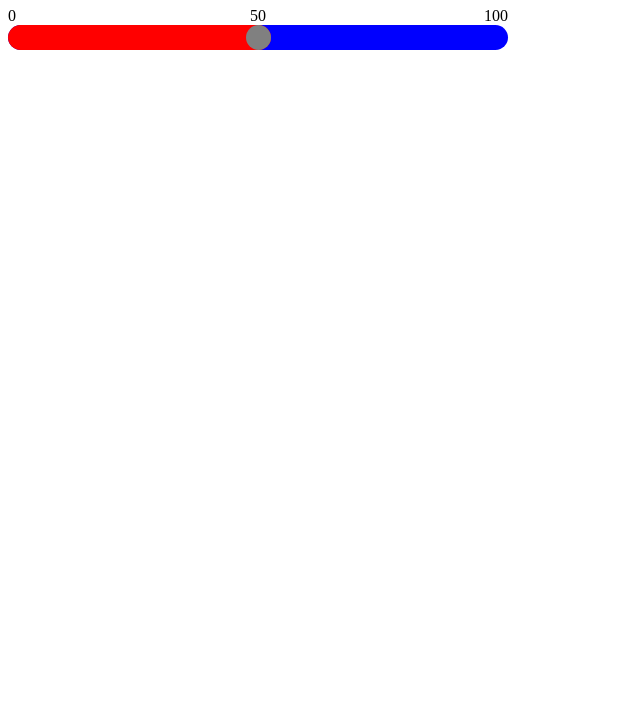
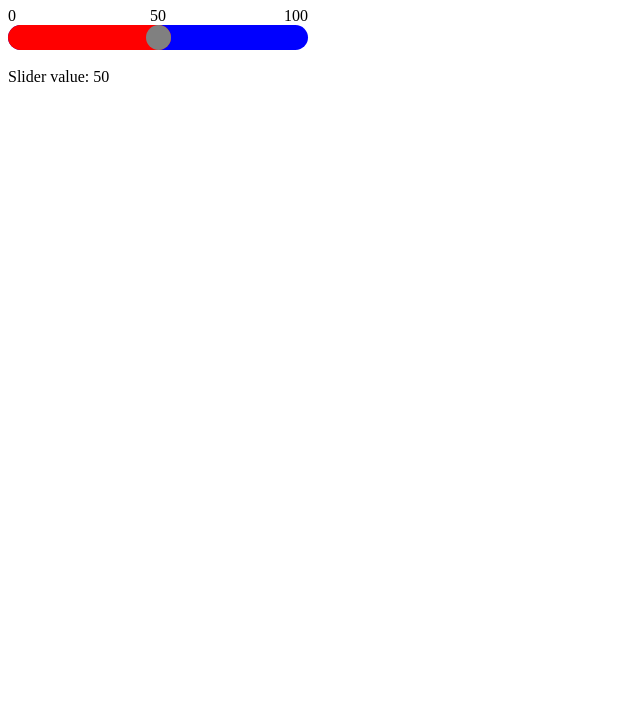
Before and after one commit to wesleysmith1/gsap-slider, a plain HTML site: page index.html in a window 1280 px wide. Shown: the part 73-800 px from the top of the page, without its empty margins (0-640 px from the left). Drawn offline with nearby package versions, Linux system fonts and the light colour scheme.

Commit message:
reworked code into class and added output

```diff
--- a/index.html
+++ b/index.html
@@ -7,13 +7,13 @@
 <meta name="description" content="Our first page">
 <meta name="keywords" content="html tutorial template">
 <style>
-    #slider {
+    .slider {
         background: blue;
         height: 25px;
-        width: 500px;
+        width: 300px;
         border-radius: 25px;;
     }
-    #thumb {
+    .thumb {
         background: grey;
         height: 25px;
         width: 25px;
@@ -21,14 +21,14 @@
         position: relative;
         bottom: 25px;
     }
-    #left {
+    .left {
         background: red;
         border-radius: 25px;
         width: 200px;
         height: 25px;
     }
     .sliderRange {
-        width: 500px;
+        width: 300px;
         display: flex;
         justify-content: space-between;
     }
@@ -41,40 +41,55 @@
     <div>&nbsp;&nbsp;&nbsp;&nbsp;50</div>
     <div>100</div>
 </div>
-<div id="slider">
-    <div id="left"></div>
-    <div id="thumb" style="transform: translate3d(150px, 0px, 0px);"></div>
+<div id="rslider" class="slider">
+    <div id="rleft" class="left"></div>
+    <div id="rthumb" class="thumb"></div>
 </div>
+<br>
+<div>Slider value: <span id="output"></span></div>
 <script>
-    let sliderWidth = 475
-    function updateScaleColor(x) {
-        document.getElementById("left").style.width = x + 25 + "px";
+
+    class Slider {
+        constructor(sliderWidth, thumbRef, leftRef, boundsRef) {
+            this.leftRef = leftRef
+            this.thumbRef = thumbRef
+            this.sliderWidth = sliderWidth
+            this.boundsRef = boundsRef
+            let that = this
+            this.draggable = Draggable.create(
+                that.thumbRef,
+                {
+                    bounds: that.boundsRef,
+                    onDrag: function() {
+                        that.updateBackground(this.x)
+                    },
+                    onDragEnd: function() {
+                        that.set(Math.round(this.x/that.sliderWidth*100))
                     }
-    function setScale(x) {
-        console.log(x)
+                });
+            this.set(50)
+        }
+        updateBackground(x) {
+            document.getElementById(this.leftRef).style.width = x + 25 + "px";
+        }
+        set(x) {
             // convert input from 0-100 to size of scale
-        let convertedValue = Math.round(x/100*sliderWidth)
+            let convertedValue = Math.round(x/100*this.sliderWidth)
 
             // updated left background color
-        updateScaleColor(convertedValue)
+            this.updateBackground(convertedValue)
 
-        TweenLite.set('#thumb',{x:convertedValue+"px"});
+            TweenLite.set(this.thumbRef,{x:convertedValue+"px"});
 
-        draggable[0].update();
+            this.draggable[0].update();
+
+            TweenLite.set("#output",{innerText:x});
         }
-    let draggable = Draggable.create(
-        "#thumb",
-        {
-            bounds:"#slider",
-            onDrag: function() {
-                updateScaleColor(this.x)
-            },
-            onDragEnd: function() {
-                setScale(Math.round(this.x/sliderWidth*100))
     }
-        });
 
-        setScale(50)
+    let slider = new Slider(275, '#rthumb', 'rleft', '#rslider')
+
+    let sliderWidth = 475
 </script>
 </body>
 </html>
```
Lines whose indentation alone changed are shown as unchanged.
